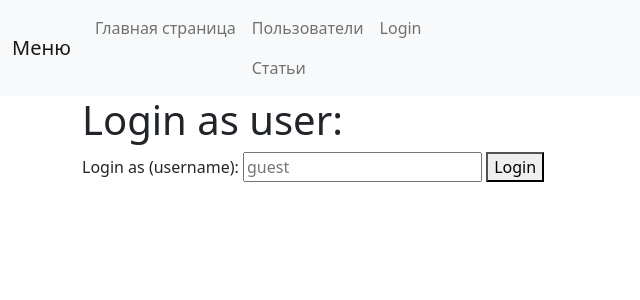
After one commit to Still190494/Flask, a Flask app: page /auth/login/ in a window 1280 px wide. The commit adds this page. Shown: the top 300 px of the page, without its empty margins (0-640 px from the left). Run offline with Flask 2, Linux system fonts and the light colour scheme.

Commit message:
create auth

```diff
--- a/blog/app.py
+++ b/blog/app.py
@@ -6,12 +6,17 @@ from flask import request
 from flask import g
 from werkzeug.exceptions import BadRequest
 from blog.models.database import db
+from blog.views.auth import login_manager, auth_app
+
 
 
 app = Flask(__name__)
 app.config["SQLALCHEMY_DATABASE_URI"] = "sqlite:////blog.db"
 app.config["SQLALCHEMY_TRACK_MODIFICATIONS"] = False
+app.config["SECRET_KEY"] = "abcdefg123456"
 db.init_app(app)
+login_manager.init_app(app)
+
 
 
 @app.route("/")
@@ -92,3 +97,4 @@ def handle_zero_division_error(error):
 
 app.register_blueprint(users_app, url_prefix="/users")
 app.register_blueprint(articles_app, url_prefix="/articles")
+app.register_blueprint(auth_app, url_prefix="/auth")
--- a/blog/models/user.py
+++ b/blog/models/user.py
@@ -1,8 +1,9 @@
 from sqlalchemy import Column, Integer, String, Boolean
 from blog.models.database import db
+from flask_login import UserMixin
 
 
-class User(db.Model):
+class User(db.Model, UserMixin):
     id = Column(Integer, primary_key=True)
     username = Column(String(80), unique=True, nullable=False)
     is_staff = Column(Boolean, nullable=False, default=False)
--- /dev/null
+++ b/blog/templates/auth/login.html
@@ -0,0 +1,23 @@
+{% extends 'base.html' %}
+{% block title %}
+Login as
+{% endblock %}
+{% block body %}
+<h1>Login as user:</h1>
+{% if error %}
+<div class="alert alert-danger" role="alert">
+{{ error }}
+</div>
+{% endif %}
+<form method="post">
+<label for="input-username">Login as (username):</label>
+<input
+id="input-username"
+type="text"
+name="username"
+placeholder="guest"
+required
+>
+<button type="submit">Login</button>
+</form>
+{% endblock %}
--- a/blog/templates/navbar.html
+++ b/blog/templates/navbar.html
@@ -14,6 +14,17 @@
             <a href="{{ url_for(endpoint) }}"
             class="nav-link {% if request.endpoint == endpoint -%}active{%- endif %}">{{ label }}</a>{% endfor %}
           </li>
+          <div class="navbar-nav ms-auto">
+            {% if current_user.is_authenticated %}
+            <a class="nav-link" href="{{ url_for('auth_app.logout') }}">Logout</a>
+            {% else %}
+            <a href="{{ url_for('auth_app.login') }}"
+            class="nav-link {% if request.endpoint == 'login' -%}active{%- endif %}">
+            Login
+            </a>
+            {% endif %}
+            </div>
+          </li>
         </ul>
       </div>
     </div>
--- /dev/null
+++ b/blog/views/auth.py
@@ -0,0 +1,47 @@
+from flask import Blueprint, render_template, request, redirect, url_for
+from flask_login import LoginManager, login_user, logout_user, login_required
+from blog.models import User
+
+
+auth_app = Blueprint("auth_app", __name__)
+login_manager = LoginManager()
+login_manager.login_view = "auth_app.login"
+
+
+@login_manager.user_loader
+def load_user(user_id):
+    return User.query.filter_by(id=user_id).one_or_none()
+
+@login_manager.unauthorized_handler
+def unauthorized():
+    return redirect(url_for("auth_app.login"))
+
+__all__ = [
+"login_manager",
+"auth_app",
+]
+
+
+@auth_app.route("/login/", methods=["GET", "POST"], endpoint="login")
+def login():
+    if request.method == "GET":
+        return render_template("auth/login.html")
+    username = request.form.get("username")
+    if not username:
+        return render_template("auth/login.html", error="username not passed")
+    user = User.query.filter_by(username=username).one_or_none()
+    if user is None:
+        return render_template("auth/login.html", error=f"no user {username!r} found")
+    login_user(user)
+    return redirect(url_for("index"))
+
+@auth_app.route("/logout/", endpoint="logout")
+@login_required
+def logout():
+    logout_user()
+    return redirect(url_for("index"))
+
+@auth_app.route("/secret/")
+@login_required
+def secret_view():
+    return "Super secret data"
```
Also changed, not shown: blog/templates/index.html (+8 -1 lines).
